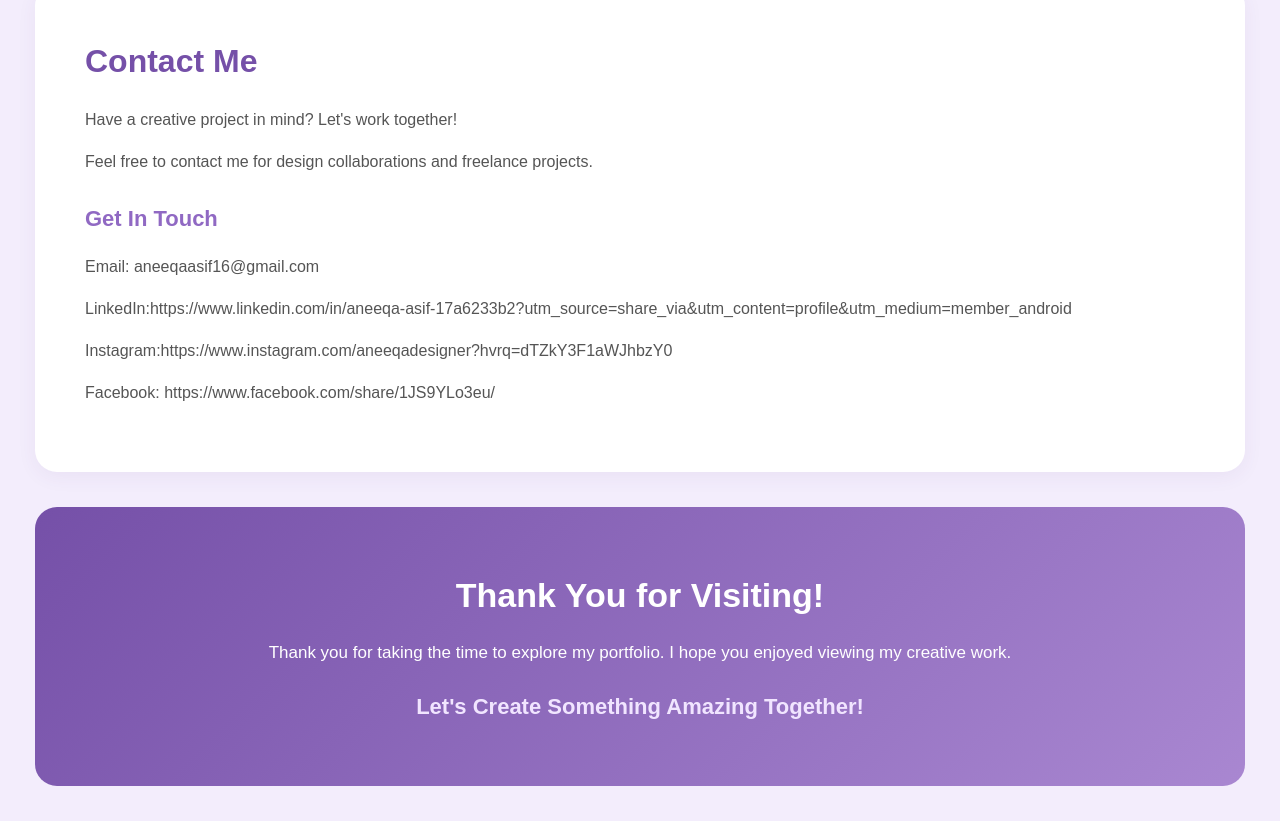
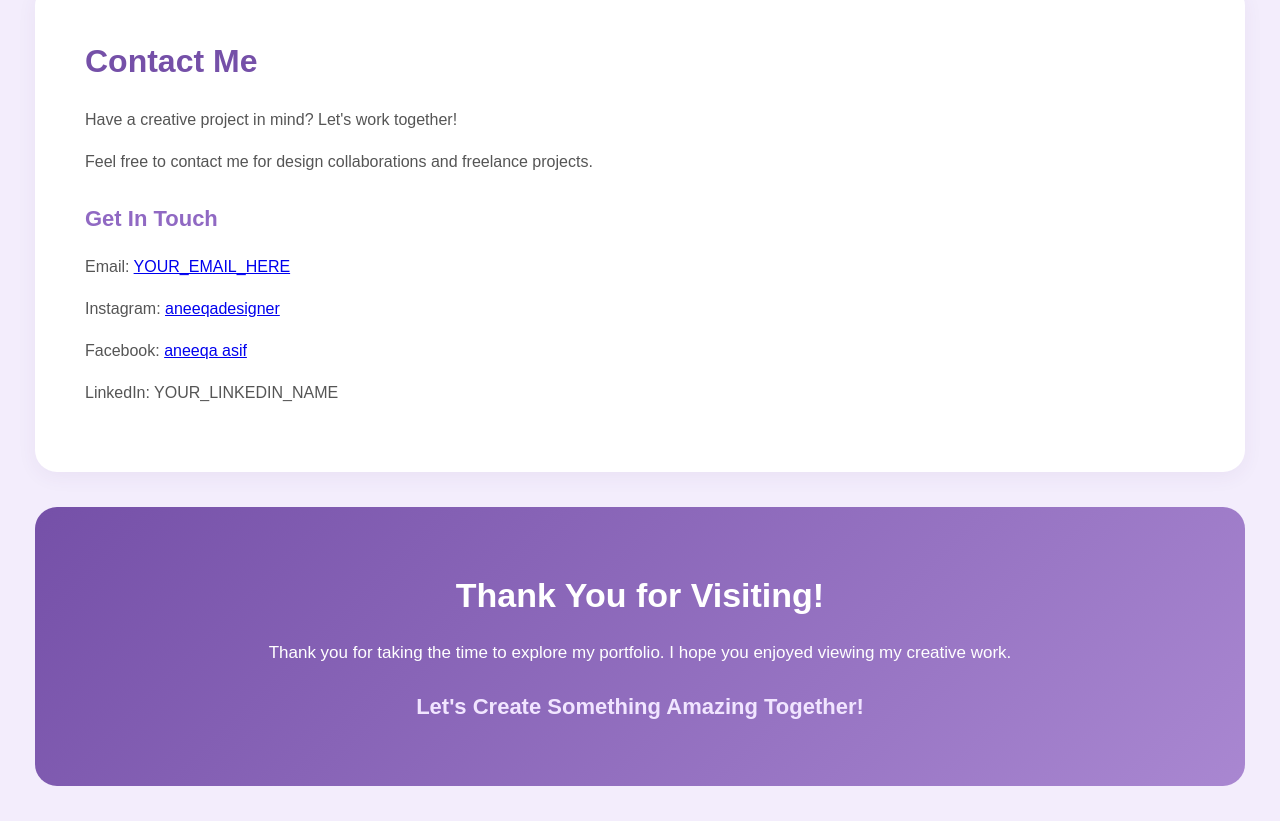
Before and after one commit to aneeqaasif16-stack/My-Portfolio-Website, a plain HTML site: page index.html in a window 1280 px wide. Shown: the part 1771-2592 px from the top of the page. Drawn offline with Linux system fonts and the light colour scheme.

Commit message:
Update index.html

```diff
--- a/index.html
+++ b/index.html
@@ -117,13 +117,14 @@
 
     <h3>Get In Touch</h3>
 
-    <p>Email: aneeqaasif16@gmail.com</p>
+<p>Email: <a href="mailto:aneeqaasif16@gmail.com">YOUR_EMAIL_HERE</a></p>
 
-    <p>LinkedIn:https://www.linkedin.com/in/aneeqa-asif-17a6233b2?utm_source=share_via&utm_content=profile&utm_medium=member_android </p>
+<p>Instagram: <a href="https://www.instagram.com/aneeqadesigner?hvrq=dTZkY3F1aWJhbzY0">aneeqadesigner</a></p>
 
-    <p>Instagram:https://www.instagram.com/aneeqadesigner?hvrq=dTZkY3F1aWJhbzY0 </p>
+<p>Facebook: <a href="https://www.facebook.com/share/1JS9YLo3eu/" target="_blank">aneeqa asif</a></p>
 
-    <p>Facebook: https://www.facebook.com/share/1JS9YLo3eu/</p>
+<p>LinkedIn: <a href"=https://www.linkedin.com/in/aneeqa-asif-17a6233b2?utm_source=share_via&utm_content=profile&utm_medium=member_android"" target="_blank">YOUR_LINKEDIN_NAME</a></p>
+
 </div>
 <div class="thank-you">
 
```
